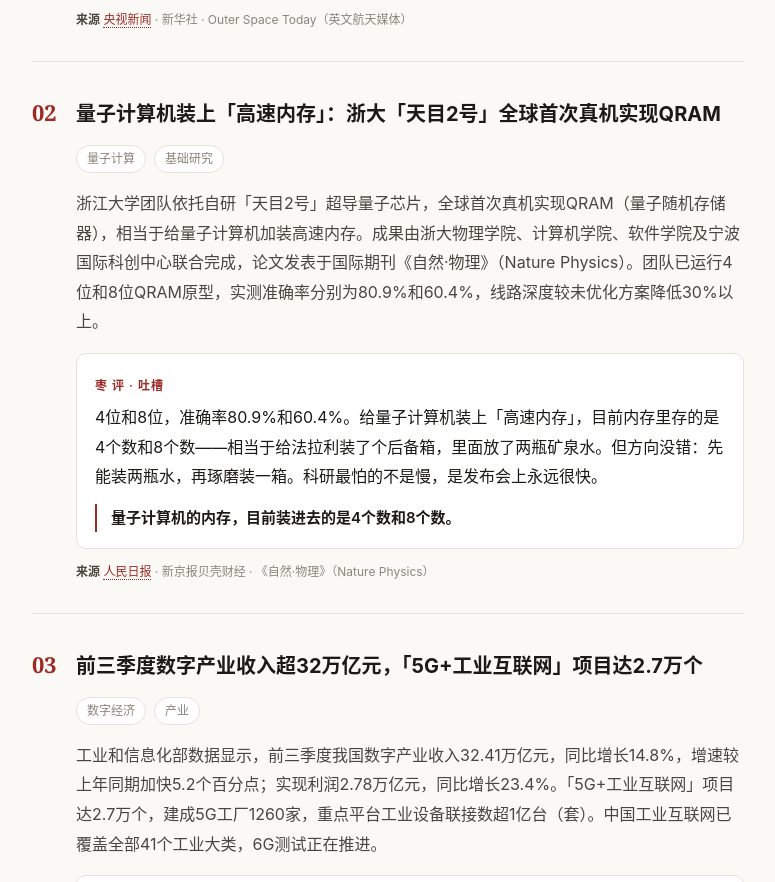
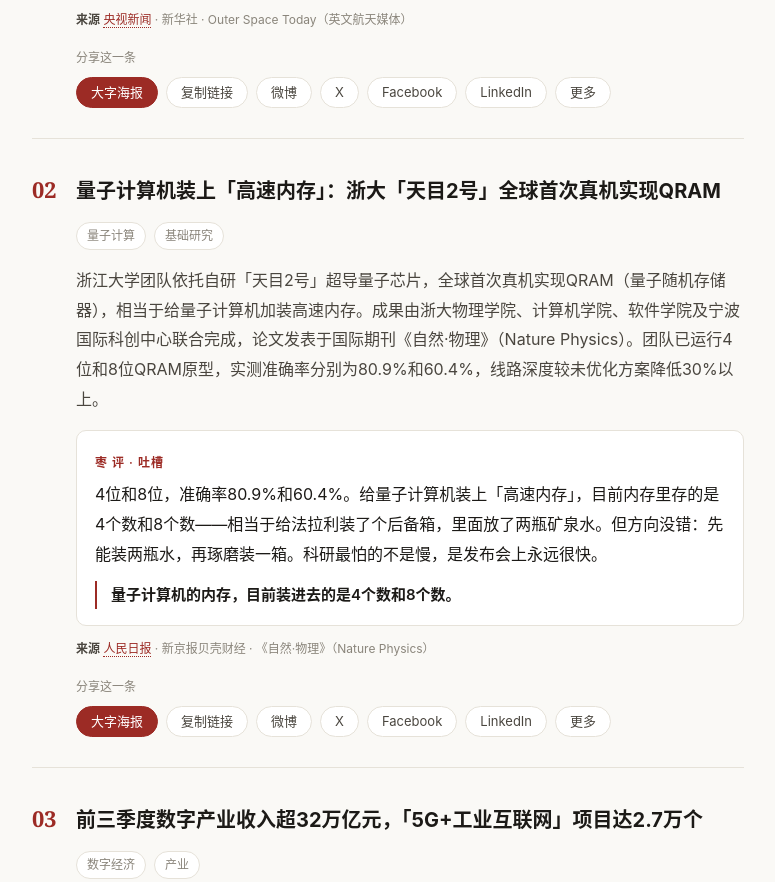
Before and after one commit to xiaoyulg/daily-zaobao, a plain HTML site: page index.html in a window 1280 px wide. Shown: the part 993-1875 px from the top of the page, without its empty margins (252-1027 px from the left). Drawn offline with Linux system fonts and the light colour scheme; no server answers.

Commit message:
引入分享模块

```diff
--- a/index.html
+++ b/index.html
@@ -35,6 +35,7 @@
   </div>
 </footer>
 
+<script src="assets/share.js"></script>
 <script src="assets/app.js"></script>
 </body>
 </html>
```
